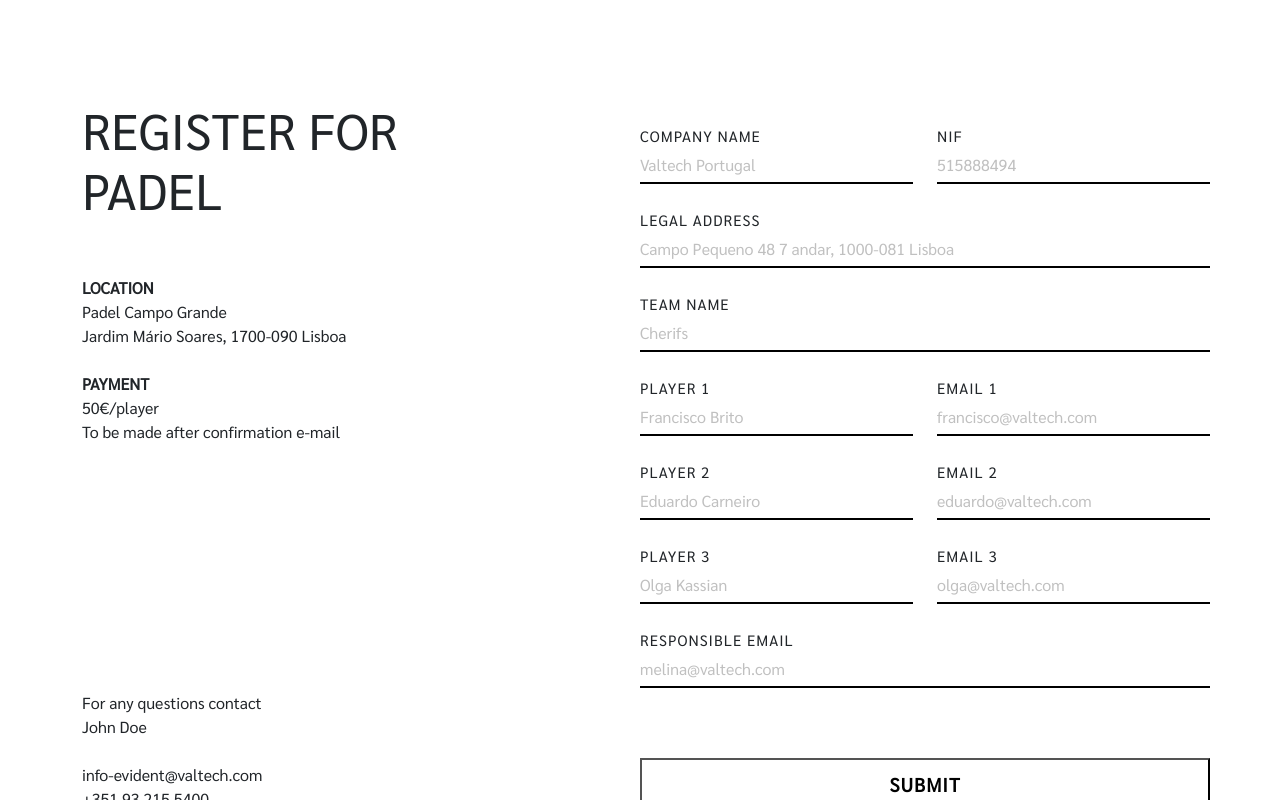
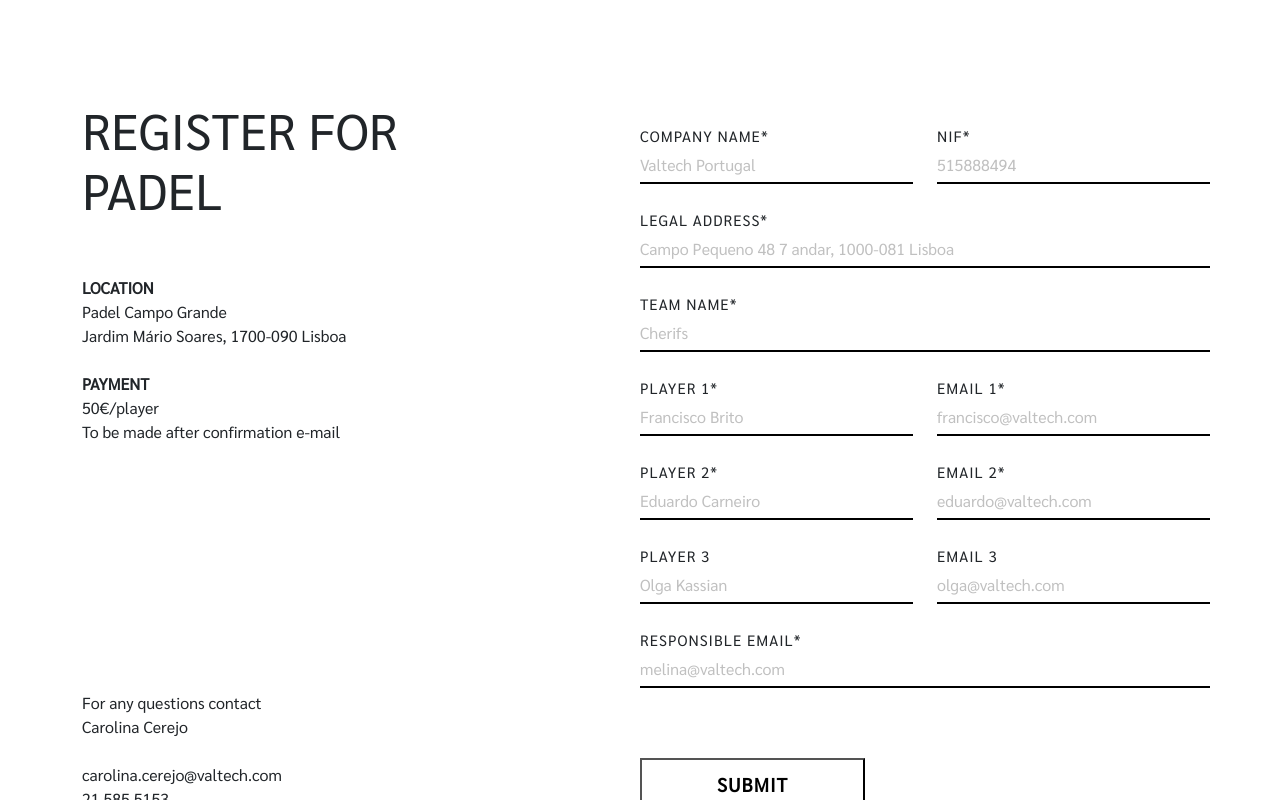
Before and after one commit to olgakassian/angular-padel-tournament, an Angular app: page / in a window 1280 px wide. Both pictures are taken after a click on the button "REGISTER". Shown: the part 1643-2443 px from the top of the page. Built offline with nearby package versions, Linux system fonts and the light colour scheme.

Commit message:
Updated Dummy Data

```diff
--- a/src/app/app.component.html
+++ b/src/app/app.component.html
@@ -19,7 +19,7 @@
     </button>
     <div class="collapse navbar-collapse navbar-links" id="navbarNavAltMarkup">
       <div class="navbar-nav">
-        <a class="nav-item nav-link" href="#">The Event</a>
+        <a class="nav-item nav-link" href="#eventDetails">The Event</a>
         <a class="nav-item nav-link" href="#">Register</a>
         <a class="nav-item nav-link" href="#">Giving Back</a>
         <a class="nav-item nav-link" href="#">Contact</a>
--- a/src/app/app.component.scss
+++ b/src/app/app.component.scss
@@ -3,6 +3,16 @@
 body {
   font-family: "Sarabun", sans-serif;
   overflow-x: hidden;
+  ::-moz-selection {
+    /* Code for Firefox */
+    color: black;
+    background: #d8e144;
+  }
+
+  ::selection {
+    color: black;
+    background: #d8e144;
+  }
 }
 
 nav {
--- a/src/app/event-details/event-details.component.html
+++ b/src/app/event-details/event-details.component.html
@@ -1,4 +1,4 @@
-<section class="wrapper-event-details">
+<section class="wrapper-event-details" id="#eventDetails">
   <div class="container-xxl">
     <div class="block-event-details">
       <div class="row">
--- a/src/app/footer/footer.component.html
+++ b/src/app/footer/footer.component.html
@@ -21,12 +21,12 @@
         <span
           >For any questions contact
           <br />
-          John Doe
+          Carolina Cerejo
           <br />
           <br />
-          info-portugal@valtech.com
+          carolina-cerejo@valtech.com
           <br />
-          +351 93 215 5400
+          21 585 5153
         </span>
       </div>
       <div class="col-12 col-sm-3 footer-section">
--- a/src/app/form/form.component.html
+++ b/src/app/form/form.component.html
@@ -21,66 +21,73 @@
       </div>
       <div>
         For any questions contact <br />
-        John Doe
+        Carolina Cerejo
         <br />
         <br />
-        info-evident@valtech.com <br />
-        +351 93 215 5400
+        carolina.cerejo@valtech.com <br />
+        21 585 5153
       </div>
     </div>
     <div class="col-12 col-sm-6 register-form-form">
+      <ng-container *ngIf="!isEmailSent; else emailSent">
         <form [formGroup]="registerForm">
           <div class="row">
             <div class="col-12 col-sm-6">
-            <label for="companyName">COMPANY NAME </label> <br />
+              <label for="companyName">COMPANY NAME* </label> <br />
               <input
                 id="companyName"
                 type="text"
                 formControlName="companyName"
                 placeholder="Valtech Portugal"
+                required
               />
             </div>
             <div class="col-12 col-sm-6">
-            <label for="companyNIF">NIF </label> <br />
+              <label for="companyNIF">NIF* </label> <br />
               <input
                 id="companyNIF"
                 type="number"
                 formControlName="companyNIF"
                 placeholder="515888494"
+                required
               />
             </div>
           </div>
-        <label for="legalAddress">LEGAL ADDRESS</label> <br />
+          <label for="legalAddress">LEGAL ADDRESS*</label> <br />
           <input
             id="legalAddress"
             type="text"
             formControlName="legalAddress"
             placeholder="Campo Pequeno 48 7 andar, 1000-081 Lisboa"
+            required
           />
           <br />
-        <label for="teamName">TEAM NAME </label> <br />
+          <label for="teamName">TEAM NAME* </label> <br />
           <input
             id="teamName"
             type="text"
             formControlName="teamName"
             placeholder="Cherifs"
+            required
           />
           <div class="row">
             <div class="col-12 col-sm-6">
-            <label for="playerName1">PLAYER 1 </label> <br />
+              <label for="playerName1">PLAYER 1* </label> <br />
               <input
                 id="playerName1"
                 type="text"
                 formControlName="playerName1"
                 placeholder="Francisco Brito"
+                required
               />
               <br />
-            <label for="playerName2">PLAYER 2 </label> <br />
+              <label for="playerName2">PLAYER 2* </label> <br />
               <input
                 id="playerName2"
                 type="text"
                 formControlName="playerName2"
                 placeholder="Eduardo Carneiro"
+                required
               />
               <br />
               <label for="playerName3">PLAYER 3 </label> <br />
@@ -93,41 +100,66 @@
             </div>
 
             <div class="col-12 col-sm-6">
-            <label for="playerEmail1">EMAIL 1 </label> <br />
+              <label for="playerEmail1">EMAIL 1* </label> <br />
               <input
                 id="playerEmail1"
-              type="text"
+                type="email"
                 formControlName="playerEmail1"
                 placeholder="francisco@valtech.com"
+                required
               />
               <br />
-            <label for="playerEmail2">EMAIL 2 </label> <br />
+              <label for="playerEmail2">EMAIL 2* </label> <br />
               <input
                 id="playerEmail2"
-              type="text"
+                type="email"
                 formControlName="playerEmail2"
                 placeholder="eduardo@valtech.com"
+                required
               />
               <br />
               <label for="playerEmail3">EMAIL 3 </label> <br />
               <input
                 id="playerEmail3"
-              type="text"
+                type="email"
                 formControlName="playerEmail3"
                 placeholder="olga@valtech.com"
               />
             </div>
           </div>
-        <label for="responsibleEmail"> RESPONSIBLE EMAIL </label> <br />
+          <label for="responsibleEmail"> RESPONSIBLE EMAIL* </label> <br />
           <input
             id="responsibleEmail"
             type="text"
             formControlName="responsibleEmail"
             placeholder="melina@valtech.com"
+            required="true"
           />
           <br />
+
+          <div
+            class="error-message"
+            *ngIf="!isFormValid && registerForm.controls['playerEmail1'].errors?.['required'] && registerForm.controls['playerEmail2'].errors?.['required'] && registerForm.controls['responsibleEmail'].errors?.['required']"
+          >
+            *Please enter a valid email address
+          </div>
+
+          <div
+            class="error-message"
+            *ngIf="!isFormValid && (registerForm.controls['companyName'].errors?.['required'] || registerForm.controls['companyNIF'].errors?.['required'] || registerForm.controls['legalAddress'].errors?.['required'] || registerForm.controls['playerEmail1'].errors?.['required'] || registerForm.controls['playerName1'].errors?.['required'] || registerForm.controls['playerEmail2'].errors?.['required'] || registerForm.controls['playerName2'].errors?.['required'] || registerForm.controls['responsibleEmail'].errors?.['required'])"
+          >
+            *Please fill in all the fields
+          </div>
+          <button class="btn-padel-secondary" (click)="submitForm()">
+            SUBMIT
+          </button>
         </form>
-      <button class="btn-padel-secondary" (click)="submitForm()">SUBMIT</button>
+      </ng-container>
+      <ng-template #emailSent>
+        <div class="form-sent-message">
+          Thank you for your submission, <br />We'll get back to you soon :)
+        </div>
+      </ng-template>
     </div>
   </div>
 </div>
--- a/src/app/form/form.component.ts
+++ b/src/app/form/form.component.ts
@@ -1,7 +1,6 @@
 import { Component, Input, OnInit } from '@angular/core';
 import { FormControl, FormGroup } from '@angular/forms';
 declare let Email: any;
-
 @Component({
   selector: 'app-form',
   templateUrl: './form.component.html',
@@ -24,23 +23,38 @@
     responsibleEmail: new FormControl(''),
   });
 
+  isEmailSent = false;
+  isFormValid = true;
+
   constructor() {}
 
   submitForm() {
-    console.log(this.registerForm);
     const formValues = this.registerForm.value;
 
-    Email.send({
-      SecureToken: '5612e7ec-0912-46f7-81f4-c2b7814a998c',
-      To: 'olgakassian@gmail.com',
-      From: 'olgakassian@gmail.com',
-      Subject: `New Submission from ${formValues.companyName}`,
-      Body: `
+    if (this.registerForm.valid) {
+      Email.send({
+        SecureToken: '8ffd422a-d437-45ed-be76-906ae607a4af',
+        To: 'carolina.cerejo@valtech.com',
+        From: 'carolina.cerejo@valtech.com',
+        Subject: `New Submission from ${formValues.companyName}`,
+        Body: `
       Company Name: ${formValues.companyName}, <br>
       NIF: ${formValues.companyNIF},
       Legal Address: ${formValues.legalAddress},
       Team Name: ${formValues.teamName}
       `,
-    }).then((message: any) => alert(message));
+      }).then((message: any) => {
+        if (message === 'OK') {
+          this.isEmailSent = true;
+        }
+      });
+      this.isFormValid = true;
+    } else {
+      this.isFormValid = false;
+    }
+
+    this.registerForm.updateValueAndValidity();
+
+    console.log(this.registerForm);
   }
 }
```
Lines whose indentation alone changed are shown as unchanged.
